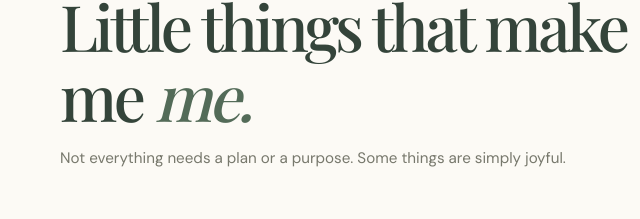
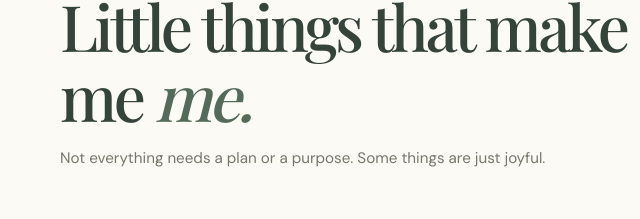
Before and after one commit to Madhumitha-M-26/Madhumitha-Portfolio-, a plain HTML site: page index.html in a window 1280 px wide. Shown: the part 3578-3797 px from the top of the page, 0-640 px from the left. Drawn offline with nearby package versions, Linux system fonts and the light colour scheme.

Commit message:
Reword hobbies intro

```diff
--- a/index.html
+++ b/index.html
@@ -196,7 +196,7 @@
         <div class="section-heading reveal">
           <p class="eyebrow">04 / Beyond the screen</p>
           <h2>Little things that make me <em>me.</em></h2>
-          <p class="section-intro">Not everything needs a plan or a purpose. Some things are simply joyful.</p>
+          <p class="section-intro">Not everything needs a plan or a purpose. Some things are just joyful.</p>
         </div>
         <div class="hobby-grid">
           <button class="hobby-card hobby-paint reveal" type="button" data-title="Painting &amp; drawing" data-description="A little colour, a blank page and the freedom to create. Painting and drawing let me slow down and express myself.">
```
